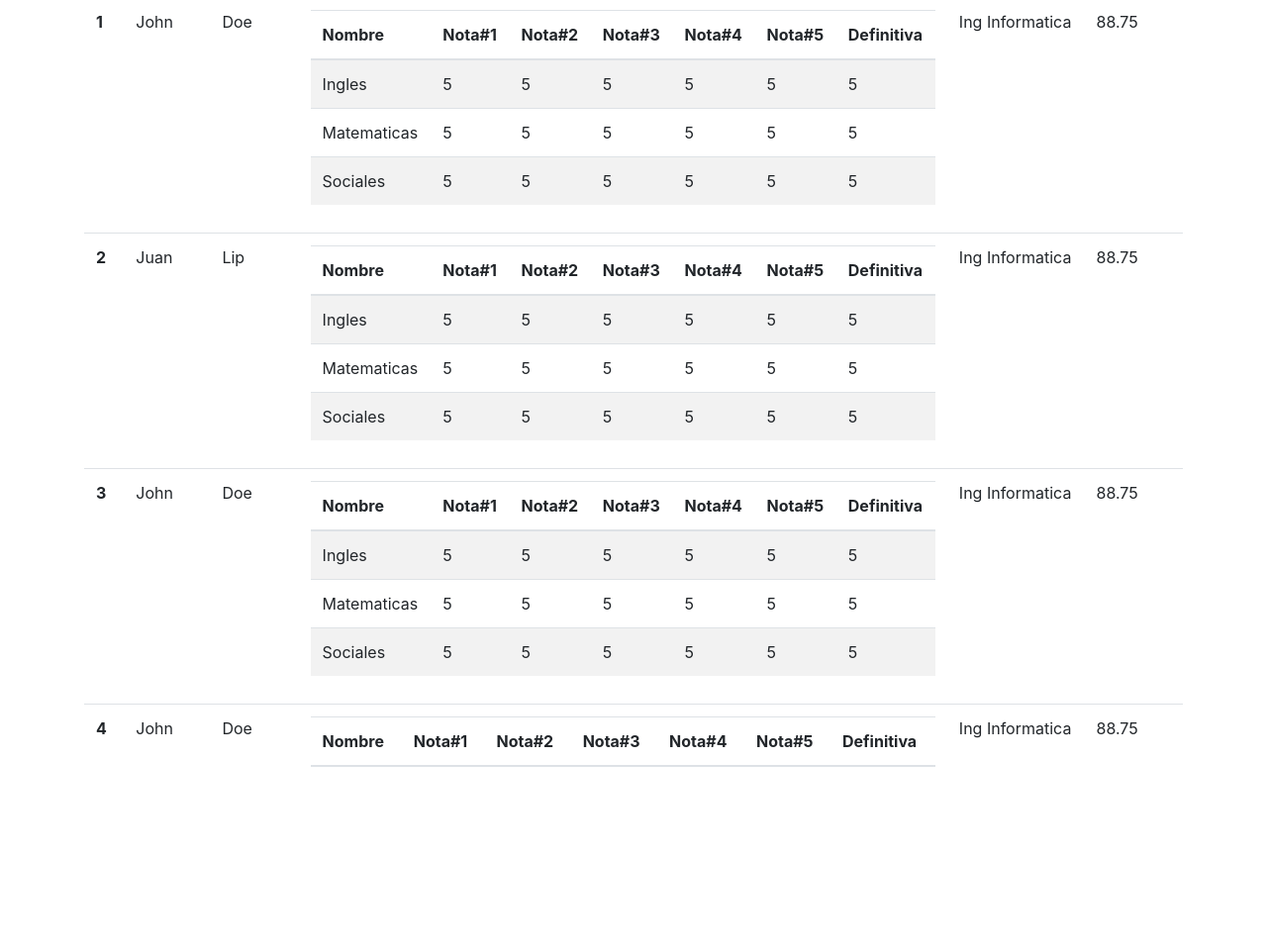
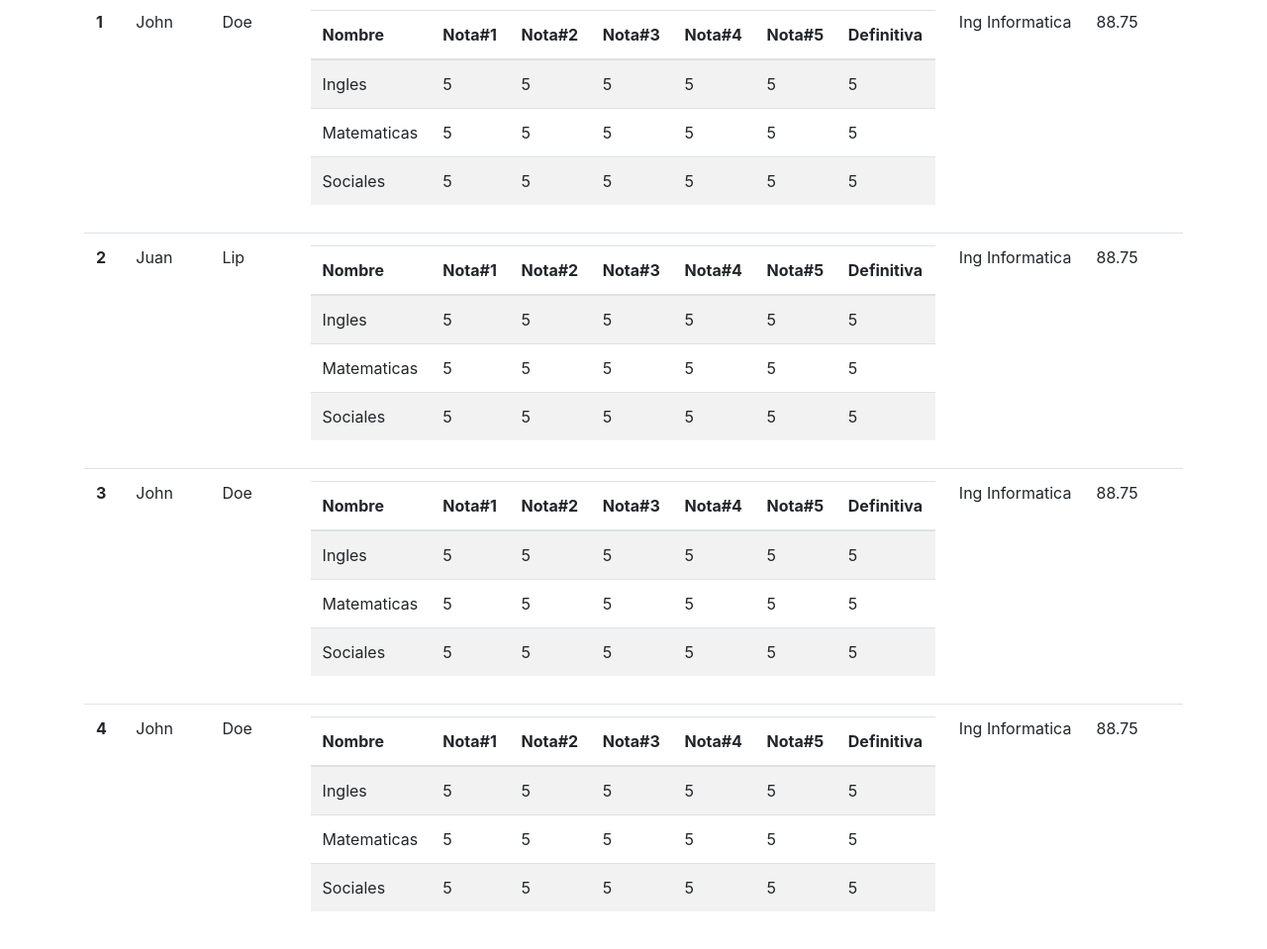
Before and after one commit to SebastianLopezO/SistemaDeNotas, a plain HTML site: page src/frame/index.html in a window 1280 px wide. Shown: the part 109-1068 px from the top of the page at 99% size. Before the commit the page ends 928 px from the top, so only its background shows below. Drawn offline with nearby package versions, Linux system fonts and the light colour scheme.

Commit message:
Update index.html

```diff
--- a/src/frame/index.html
+++ b/src/frame/index.html
@@ -187,7 +187,33 @@
                     <th>Definitiva</th>
                     </thead>
                     <tbody>
-
+                    <tr>
+                        <td>Ingles</td>
+                        <td>5</td>
+                        <td>5</td>
+                        <td>5</td>
+                        <td>5</td>
+                        <td>5</td>
+                        <td>5</td>
+                    </tr>
+                    <tr>
+                        <td>Matematicas</td>
+                        <td>5</td>
+                        <td>5</td>
+                        <td>5</td>
+                        <td>5</td>
+                        <td>5</td>
+                        <td>5</td>
+                    </tr>
+                    <tr>
+                        <td>Sociales</td>
+                        <td>5</td>
+                        <td>5</td>
+                        <td>5</td>
+                        <td>5</td>
+                        <td>5</td>
+                        <td>5</td>
+                    </tr>
                     </tbody>
                 </table>
 
```
